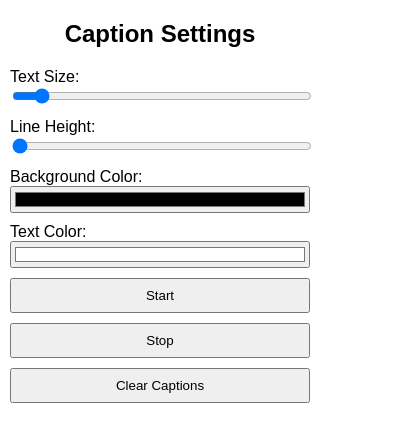
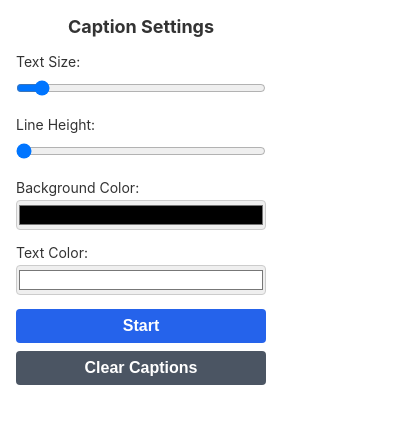
Before and after one commit to Danbog32/eesti-asr-extension, a browser extension: page popup.html in a window 400 px wide. Drawn offline with Linux system fonts and the light colour scheme.

Commit message:
git commit toggle btn

```diff
--- a/popup.html
+++ b/popup.html
@@ -1,61 +1,112 @@
 <!doctype html>
 <html>
   <head>
-    <meta charset="utf-8" />
+    <meta charset="UTF-8" />
     <title>Caption Settings</title>
     <style>
-      /* Basic styling for the popup */
       body {
-        font-family: Arial, sans-serif;
-        width: 300px;
-        margin: 10px;
+        font-family:
+          -apple-system, BlinkMacSystemFont, "Segoe UI", Roboto, Helvetica,
+          Arial, sans-serif;
+        padding: 16px;
+        margin: 0;
+        width: 250px;
+        color: #333;
       }
       h2 {
+        font-size: 18px;
+        margin-top: 0;
+        margin-bottom: 16px;
         text-align: center;
       }
+      .control-group {
+        margin-bottom: 14px;
+        display: flex;
+        flex-direction: column;
+      }
       label {
-        display: block;
-        margin-top: 10px;
+        margin-bottom: 4px;
+        font-size: 14px;
       }
-      input[type="range"],
+      input[type="range"] {
+        width: 100%;
+        margin: 6px 0;
+      }
       input[type="color"] {
         width: 100%;
+        height: 30px;
+        padding: 0;
+        border: 1px solid #ccc;
+        border-radius: 4px;
       }
       button {
-        margin-top: 10px;
         width: 100%;
         padding: 8px;
+        margin-bottom: 8px;
+        border: none;
+        border-radius: 4px;
+        font-size: 16px;
+        font-weight: bold;
         cursor: pointer;
+        transition: background-color 0.3s ease;
+      }
+      /* Toggle button - Start state (blue) */
+      #toggleBtn {
+        background-color: #2563eb; /* Tailwind blue-600 */
+        color: #ffffff;
+      }
+      #toggleBtn:hover {
+        background-color: #1d4ed8; /* Tailwind blue-700 */
+      }
+      /* Toggle button - Stop state (red) */
+      #toggleBtn.recording {
+        background-color: #dc2626; /* Tailwind red-600 */
+        color: #ffffff;
+      }
+      #toggleBtn.recording:hover {
+        background-color: #b91c1c; /* Tailwind red-700 */
+      }
+      /* Clear Captions button styling */
+      #clearCaptionsBtn {
+        background-color: #4b5563; /* Tailwind gray-600 */
+        color: #ffffff;
+      }
+      #clearCaptionsBtn:hover {
+        background-color: #374151; /* Tailwind gray-700 */
+      }
+      .popupContainer {
+        display: flex;
+        flex-direction: column;
       }
     </style>
   </head>
   <body>
+    <div class="popupContainer">
       <h2>Caption Settings</h2>
 
-    <label for="textSize">
-      Text Size:
+      <div class="control-group">
+        <label for="textSize">Text Size:</label>
         <input type="range" id="textSize" min="1" max="14" value="1.8" />
-    </label>
+      </div>
 
-    <label for="lineHeight">
-      Line Height:
+      <div class="control-group">
+        <label for="lineHeight">Line Height:</label>
         <input type="range" id="lineHeight" min="1" max="14" value="1.4" />
-    </label>
+      </div>
 
-    <label for="bgColor">
-      Background Color:
+      <div class="control-group">
+        <label for="bgColor">Background Color:</label>
         <input type="color" id="bgColor" value="#000000" />
-    </label>
+      </div>
 
-    <label for="textColor">
-      Text Color:
+      <div class="control-group">
+        <label for="textColor">Text Color:</label>
         <input type="color" id="textColor" value="#ffffff" />
-    </label>
+      </div>
 
-    <button id="startStopBtn">Start</button>
-    <button id="stopBtn">Stop</button>
-
+      <button id="toggleBtn">Start</button>
       <button id="clearCaptionsBtn">Clear Captions</button>
+    </div>
 
     <script src="popup.js"></script>
   </body>
--- a/popup.js
+++ b/popup.js
@@ -4,8 +4,7 @@ document.addEventListener("DOMContentLoaded", () => {
   const lineHeightInput = document.getElementById("lineHeight");
   const bgColorInput = document.getElementById("bgColor");
   const textColorInput = document.getElementById("textColor");
-  const startStopBtn = document.getElementById("startStopBtn");
-  const stopBtn = document.getElementById("stopBtn"); // New Stop button
+  const toggleBtn = document.getElementById("toggleBtn"); // Single toggle button
   const clearCaptionsBtn = document.getElementById("clearCaptionsBtn");
 
   // Local state for caption settings.
@@ -15,6 +14,19 @@ document.addEventListener("DOMContentLoaded", () => {
     backgroundColor: bgColorInput.value,
     textColor: textColorInput.value,
   };
+
+  // Helper: Update toggle button appearance based on state
+  function updateToggleButtonAppearance(isRecording) {
+    toggleBtn.textContent = isRecording ? "Stop" : "Start";
+
+    if (isRecording) {
+      // Red background for Stop state
+      toggleBtn.classList.add("recording");
+    } else {
+      // Blue background for Start state
+      toggleBtn.classList.remove("recording");
+    }
+  }
 
   // Helper: Send updated caption settings to the active tab.
   function sendCaptionUpdate() {
@@ -33,14 +45,12 @@ document.addEventListener("DOMContentLoaded", () => {
     chrome.tabs.query({ active: true, currentWindow: true }, (tabs) => {
       if (tabs && tabs[0]) {
         const tabId = tabs[0].id;
-        // Inject content.js (if not already injected).
         chrome.scripting.executeScript(
           {
             target: { tabId },
             files: ["content.js"],
           },
           () => {
-            // Now that content.js is injected, send the GET_CAPTION_STYLES message.
             chrome.tabs.sendMessage(
               tabId,
               { type: "GET_CAPTION_STYLES" },
@@ -97,45 +107,45 @@ document.addEventListener("DOMContentLoaded", () => {
     console.log("Updated text color:", captionSettings.textColor);
   });
 
-  // --- Start Button Logic ---
-  // When Start button is clicked, send the start message to background.
-  startStopBtn.addEventListener("click", () => {
+  // --- Toggle Button Logic ---
+  // Update the button text based on the transcription state stored in chrome.storage.
+  chrome.storage.local.get("transcriptionState", (result) => {
+    updateToggleButtonAppearance(result.transcriptionState);
+  });
+
+  chrome.storage.onChanged.addListener((changes, area) => {
+    if (area === "local" && changes.transcriptionState) {
+      updateToggleButtonAppearance(changes.transcriptionState.newValue);
+    }
+  });
+
+  // When the toggle button is clicked, send a toggle message to background.
+  toggleBtn.addEventListener("click", () => {
+    // Disable the button to prevent multiple clicks while processing
+    toggleBtn.disabled = true;
+
     chrome.runtime.sendMessage(
-      { type: "START_RECORD_FROM_POPUP" },
+      { type: "TOGGLE_RECORD_FROM_POPUP" },
       (response) => {
         if (chrome.runtime.lastError) {
           console.error(
-            "Error sending start message to background:",
+            "Error sending toggle message to background:",
             chrome.runtime.lastError.message
           );
         } else {
-          console.log("Start message sent to background, response:", response);
+          console.log("Toggle message sent to background, response:", response);
+          // Update button text based on response
+          if (response && response.status) {
+            updateToggleButtonAppearance(response.status === "started");
+          }
         }
+        // Re-enable the button
+        toggleBtn.disabled = false;
       }
     );
-    console.log("Start button clicked");
   });
 
-  // --- Stop Button Logic ---
-  // When Stop button is clicked, send the stop message to background.
-  stopBtn.addEventListener("click", () => {
-    chrome.runtime.sendMessage(
-      { type: "STOP_RECORD_FROM_POPUP" },
-      (response) => {
-        if (chrome.runtime.lastError) {
-          console.error(
-            "Error sending stop message to background:",
-            chrome.runtime.lastError.message
-          );
-        } else {
-          console.log("Stop message sent to background, response:", response);
-        }
-      }
-    );
-    console.log("Stop button clicked");
-  });
-
-  // Clear Captions button: sends clear message to the active tab.
+  // Update the Clear Captions button handler
   clearCaptionsBtn.addEventListener("click", () => {
     chrome.tabs.query({ active: true, currentWindow: true }, (tabs) => {
       if (tabs && tabs[0]) {
```
Also changed, not shown: background.js (+81 -5 lines). Lines whose indentation alone changed are shown as unchanged.
